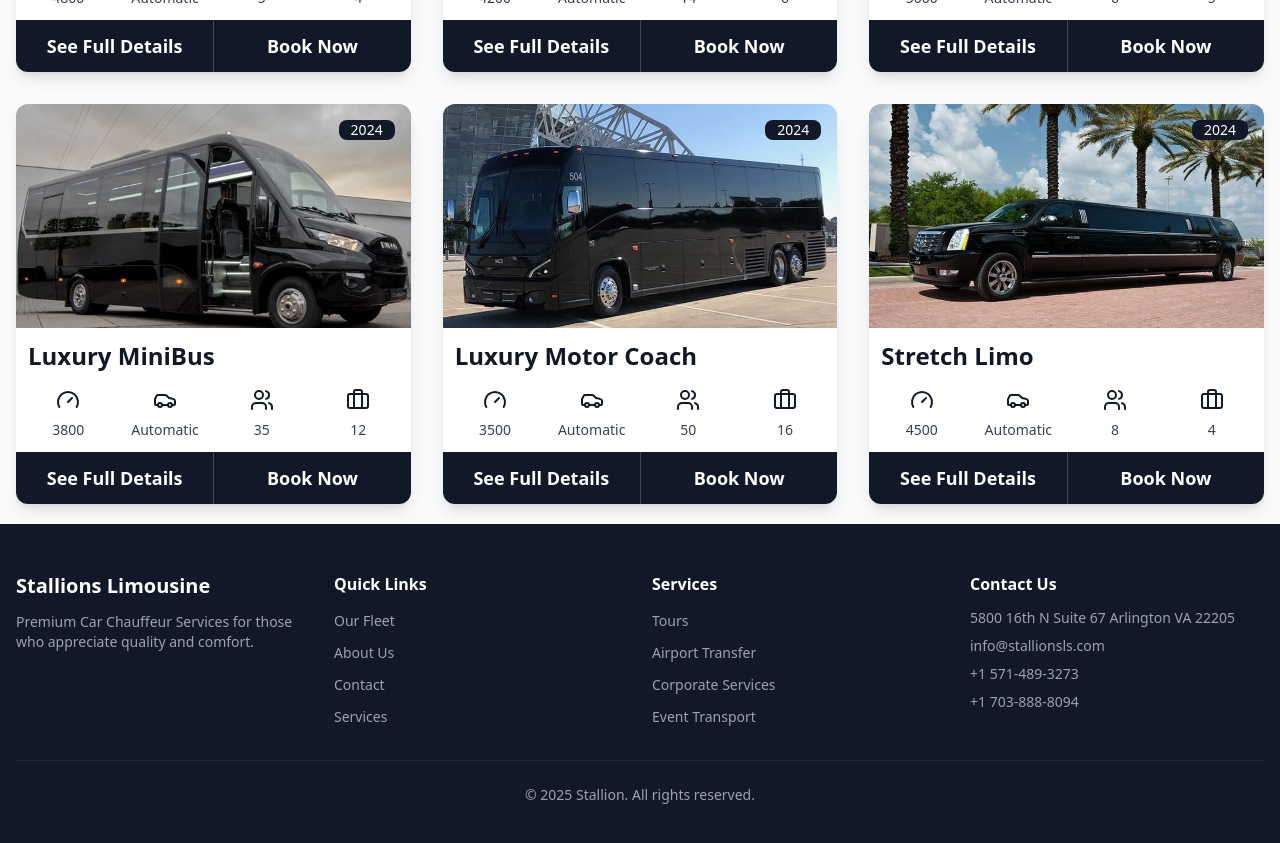
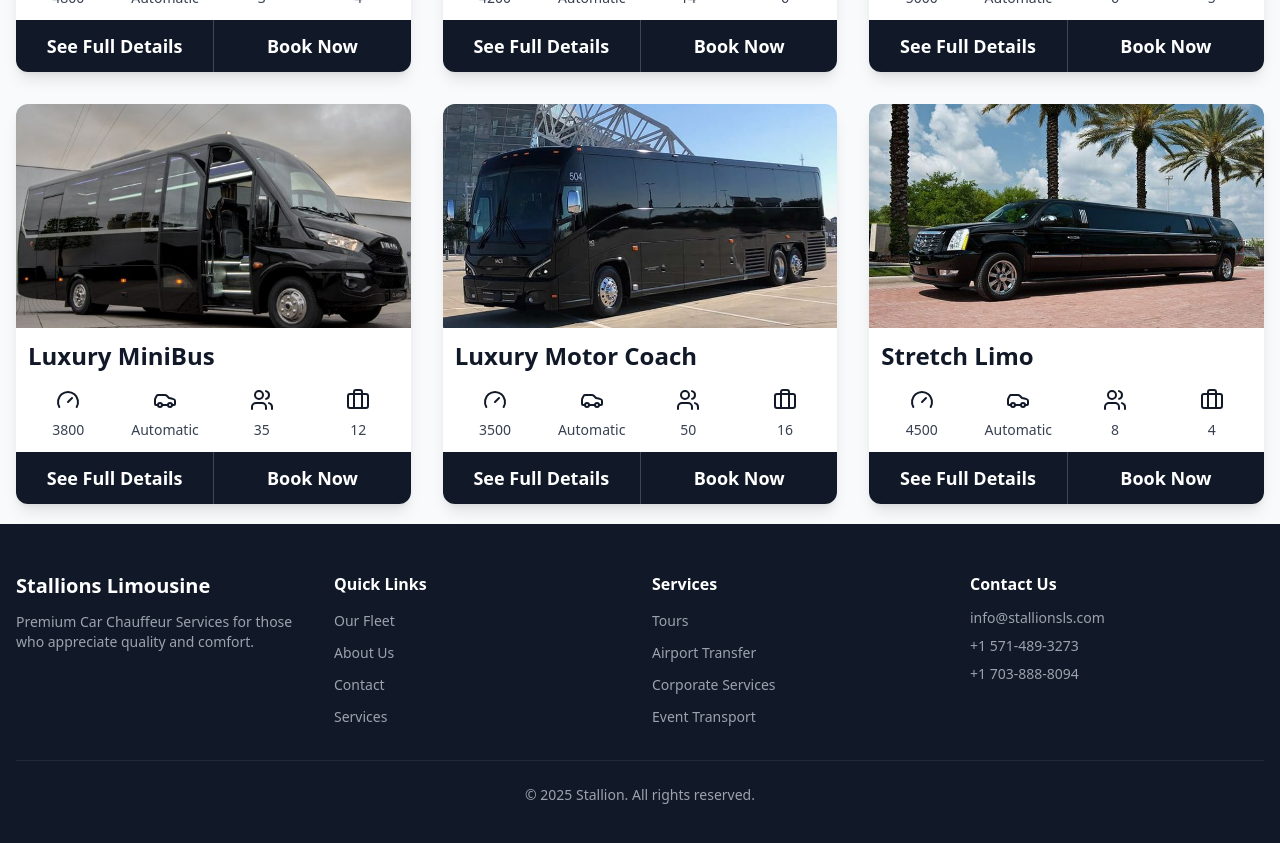
Before and after one commit to ARkhan06/Stallion, a React (Vite) app: page /fleet in a window 1280 px wide. Shown: the part 1320-2163 px from the top of the page. Built offline with nearby package versions, Linux system fonts and the light colour scheme.

Commit message:
Changes from Ali bhai

```diff
--- a/src/components/Footer.jsx
+++ b/src/components/Footer.jsx
@@ -64,7 +64,7 @@ const Footer = () => {
           <h4 className="font-semibold mb-3">Contact Us</h4>
           <ul className="space-y-2 text-sm text-gray-400">
 
-            <li>5800 16th N Suite 67 Arlington VA 22205</li>
+
             <li>info@stallionsls.com</li>
             <li>+1 571-489-3273</li>
             <li>+1 703-888-8094</li>
--- a/src/screens/Fleet.jsx
+++ b/src/screens/Fleet.jsx
@@ -36,7 +36,7 @@ const FleetPage = () => {
       name: 'Luxury Sedan',
 
       transmission: "Automatic",
-      seats: 5,
+      seats: 3,
       luggage: 4,
       speed: 4800,
       year: "2024"
@@ -191,9 +191,7 @@ const FleetPage = () => {
                   alt={car.name}
                   className="w-full h-56 object-cover"
                 />
-                <div className="absolute top-4 right-4 bg-[#111827] text-white px-3 rounded-lg text-sm font-medium">
-                  {car.year}
-                </div>
+
               </div>
 
               <div className="p-3">
--- a/src/screens/Home.jsx
+++ b/src/screens/Home.jsx
@@ -13,7 +13,7 @@ import Van from "../assets/Van.jpg";
 import Bus from "../assets/bus.jpg";
 import HomeImg from "../assets/Black.jpg";
 import Home2 from "../assets/Home2.jfif";
-import Home3 from "../assets/Home3.jfif";
+import Home3 from "../assets/Services.jfif";
 
 import Navbar from '../components/Navbar';
 import Footer from '../components/Footer';
```
Also changed, not shown: src/assets/Home3.jfif (deleted).
